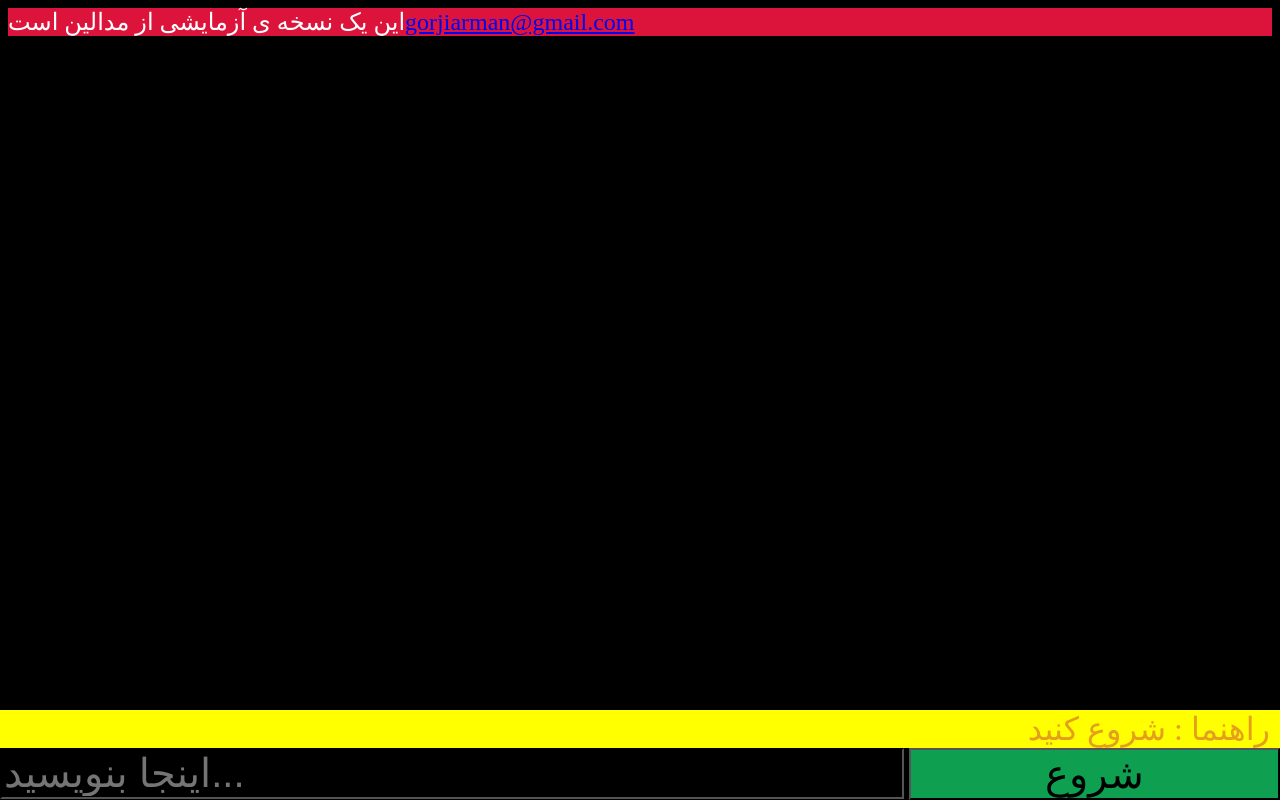
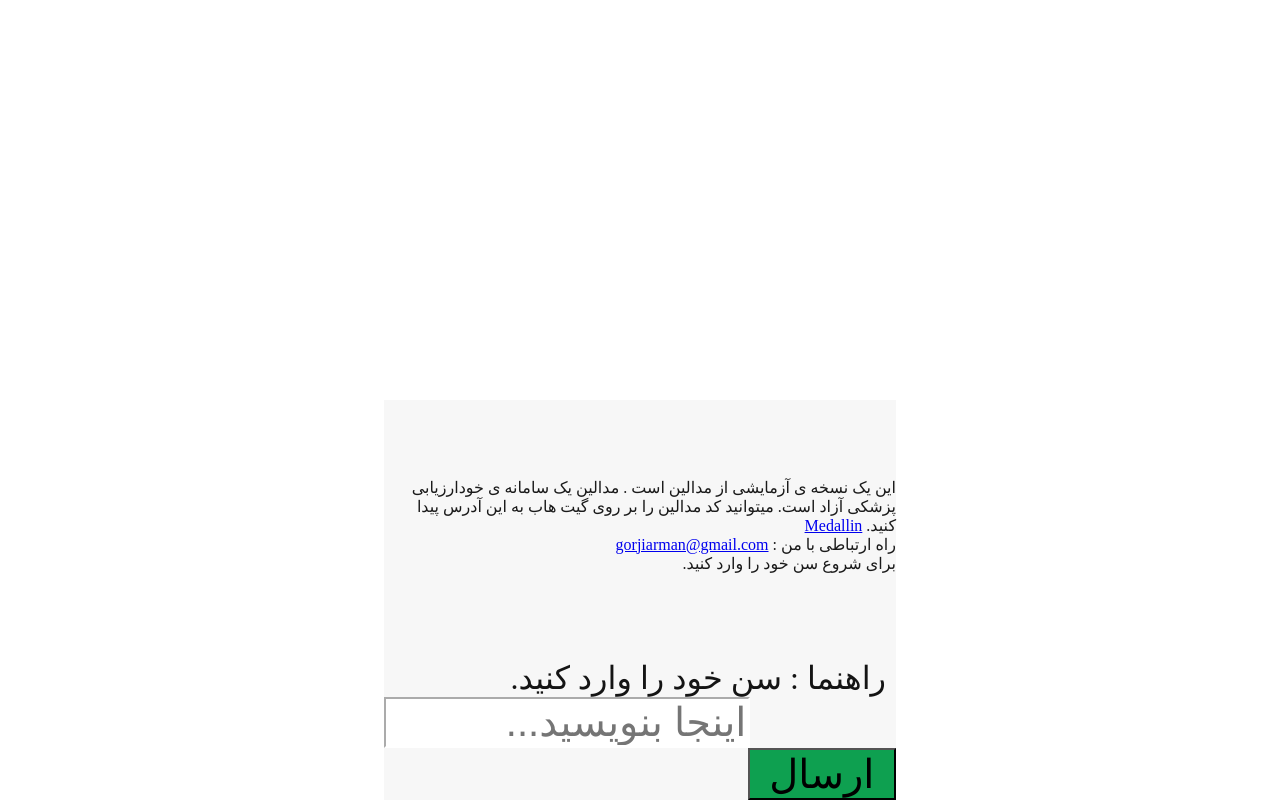
Before and after one commit to gorjiarman/Medallin, a Django app: page / in a window 1280 px wide. Run offline with Django 3.2, Linux system fonts and the light colour scheme.

Commit message:
some improvements in UI

```diff
--- a/testmedall/static/css/main.css
+++ b/testmedall/static/css/main.css
@@ -8,9 +8,59 @@
   bottom: 0pt;
   float: left;
   font-size: 5vh;
-  background-color: black;
-  border-color: black;
-  color: white;
+  background-color: rgb(255, 255, 255);
+  border-color: rgb(255, 255, 255);
+  color: rgb(31, 31, 31);
+}
+
+.UmBox {
+  display: inline-block;
+  align-self: start;
+  direction: rtl;
+  padding: 5px 6px 8px 6px;
+  border-radius: 6px;
+  margin-left: 40px;
+  margin-right: 20px;
+  color: black;
+  float: left;
+  background-color: #146f79;
+  position: relative;
+}
+
+.UmBox:after {
+  content: "";
+  position: absolute;
+  margin-top: -6px;
+  margin-right: -5px;
+  border-left: 12px solid transparent;
+  border-right: 12px solid transparent;
+  border-bottom: 12px solid #146f79;
+  transform: rotate(45deg);
+  top: 10px;
+}
+.BmBox {
+  display:inline-block;
+  padding:5px 6px 8px 6px;
+  border-radius: 6px;
+  margin-right: 40px;
+  margin-left: 20px;
+  font-size: 4vh;
+  color:black;
+  background-color:#9fb7b9;
+  position: relative;
+}
+
+.BmBox:before {
+  content: "";
+  position:absolute;
+  margin-top:-6px;
+  margin-left:-5px;
+  border-left: 12px solid transparent;
+  border-right: 12px solid transparent;
+  border-bottom: 12px solid #9fb7b9;
+  transform:rotate(-45deg);
+  right: -15px;
+  top: 10px;
 }
 .but
 {
@@ -24,30 +74,73 @@
   float: right;
   font-size:  5vh;
 }
+.but2
+{
+  display: table;
+  width: 100%;
+    margin-top: 10px;
+    margin-bottom: 10px;
+
+}
+.but3
+{
+  display: table;
+  margin-bottom: 10px;
+  margin-top: 10px;
+
+  width: 100%;
+}
 .iii
 {
   position: fixed;
-  width: 100%;
-  left: 0px;
-  right: 0px;
+  width: inherit;
+  height: fit-content;
   bottom: 0px;
 }
 body {
+  position: absolute;
+  height: 100%;
+  width: 100%;
+  background-color:rgb(255, 255, 255);
+  align-content: center;
+  direction: rtl;
+  color: rgb(26, 26, 26);
+  margin: 0px;
+}
+@media only screen and (min-width: 768px) {
+.mainContainer
+{
+  position: absolute;
+  width: 40%;
+  align-content: center;
+  left: 30%;
+  right: 30%;
+  height: -webkit-fill-available;
+  background-color: #f7f7f7;
+}
+}
+@media only screen and (max-width: 768px) {
+.mainContainer
+{
   position: relative;
-  background-color:black;
-  color: white;
+  width:100%;
+  height: -webkit-fill-available;
+  background-color: #1ce6ba;
 }
+}
+
 .div2
 {
   position: relative;
-  height:100%;
   width: 100%;
-  margin-bottom: 20vh;
+  height: fit-content;
+  padding-bottom: 150px;
+  background-color: #f7f7f7;
 }
 .div1
 {
   position:relative;
-  background-color: crimson;
+  background-color: rgb(188, 232, 245);
   width: 100%;
   left: 0px;
   right: 0px;
@@ -56,9 +149,10 @@
 }
 .helper
 {
+  position:relative;
   text-align: right;
   padding-right: 10px;
-  background-color: yellow;
-  color: #e69f1c;
+  background-color:  #f7f7f7;
+  color: #141414;
   font-size:  4vh;
 }
--- a/testmedall/templates/index.html
+++ b/testmedall/templates/index.html
@@ -2,24 +2,28 @@
 <!DOCTYPE html>
 <html lang="en">
 <head>
+<meta name="viewport" content="width=device-width,initial-scale=1">
 <meta charset="utf-8">
 <title>Get Text Input Field Value in JavaScript</title>
 <link rel = "stylesheet"
 type = "text/css"
-href = "{% static 'css/main.css' %}" />
+href = "{% static 'css/main.css' %}"/>
+
 </head>
 <script src="https://unpkg.com/axios/dist/axios.min.js"></script>
 <body>
-    <div class="div1" >این یک نسخه ی آزمایشی از مدالین است<a href=mailto:gorjiarman@gmail.com>gorjiarman@gmail.com</a></div>
-    <div class="div2" id="divid2">
-    </div>
-    <div class="iii">
-    <div class="helper" id="helperid">راهنما : شروع کنید</div>
-    <input type="text" placeholder="اینجا بنویسید..." id="myInput" class="textbox">
-    <button type="button" onclick="getInputValue();" class="but" id="butid">شروع</button>
+    <div class="mainContainer">
+               <div class="div2" id="divid2"> <div class="Bmbox">
+            این یک نسخه ی آزمایشی از مدالین است . مدالین یک سامانه ی خودارزیابی پزشکی آزاد است. میتوانید کد مدالین را بر روی گیت هاب به این آدرس پیدا کنید. <a href="https://github.com/Armanu/Medallin">Medallin</a><br>راه ارتباطی با من : <a href=mailto:gorjiarman@gmail.com>gorjiarman@gmail.com</a>
+            <br>برای شروع سن خود را وارد کنید.
+               </div></div>
+        <div class="iii">
+        <div class="helper" id="helperid">راهنما : سن خود را وارد کنید.</div>
+        <input type="text" placeholder="اینجا بنویسید..." id="myInput" class="textbox">
+        <button type="button" onclick="getInputValue();" class="but" id="butid">ارسال</button>
     </div>
     <script>
-        con = 0;
+        con = 1;
         var age ="";
         var gender="";
         var diseases;
@@ -27,48 +31,49 @@
         var answerSymptomString;
         var mySymptoms= new Object();
         function getInputValue(){
-            getMessage();
-            if(con ==0)
-            {
-                setHelper("در حال به روز رسانی...صبر کنید.");
-                var btn = document.createElement("DIV");
-                btn.style.fontSize="5vh";
-                document.getElementById("butid").innerHTML="ارسال";
-                btn.innerHTML = "سلام، چند سالتونه؟";
-                setHelper("سن خود را به عدد وارد کنید.")
-                document.getElementById("divid2").appendChild(btn);
-                con++;
-            }
-            else if(con ==1)
-            {
+
+            if(con ==1)
+            {            getMessage();
+
                 age = document.getElementById("myInput").value;
                 console.log(age);
                 var btn = document.createElement("DIV");
+                var cbtn = document.createElement("DIV");
+                cbtn.setAttribute("class","but2");
+                btn.setAttribute("class","Bmbox");
                 btn.style.fontSize="5vh";
                 btn.innerHTML = "مرد یا زن ؟";
                 setHelper("جنسیت خود را وارد کنید")
-                document.getElementById("divid2").appendChild(btn);
+                cbtn.appendChild(btn);
+                document.getElementById("divid2").appendChild(cbtn);
                 con++;
             }
             else if(con ==2)
-            {
+            {            getMessage();
+
                 gender = document.getElementById("myInput").value.replace("مرد","male").replace("زن","female");
                 console.log(gender);
                 var btn = document.createElement("DIV");
+                var cbtn = document.createElement("DIV");
+                cbtn.setAttribute("class","but2");
+                btn.setAttribute("class","Bmbox");
                 btn.style.fontSize="5vh";
                 btn.innerHTML = "مشکلتون چیه ؟";
                 setHelper("مانند؛ تب ، سردرد، سرفه")
-                document.getElementById("divid2").appendChild(btn);
+                cbtn.appendChild(btn);
+                document.getElementById("divid2").appendChild(cbtn);
                 con++;
             }
             else if(con ==3)
-            {
+            {            getMessage();
+
                 var symptom = document.getElementById("myInput").value;
                 getPredictFromSymptom(symptom,1);
                 con++;
             }
             else if(con ==4)
-            {
+            {            getMessage();
+
                 console.log('here we are');
                 var answer = document.getElementById("myInput").value;
                 if(answer =="y")
@@ -87,8 +92,12 @@
                 else
                 {
                     var btn = document.createElement("DIV");
+                    var cbtn = document.createElement("DIV");
+                    cbtn.setAttribute("class","but2");
+                    btn.setAttribute("class","Bmbox");
                     btn.style.fontSize="5vh";
                     btn.innerHTML = 'چی؟';
+                    cbtn.appendChild(btn);
                     document.getElementById("divid2").appendChild(btn);
                 }
 
@@ -146,51 +155,55 @@
                         else
                         {
                             console.log(response.data);
-                            var btn = document.createElement("DIV");
-                            btn.style.fontSize="5vh";
-                            btn.innerHTML = 'بیماری ها :';
-                            document.getElementById("divid2").appendChild(btn);
+                            answers="";
                             const forLoop = async _ => {
                             console.log('Start')
 
                             for (let index = 0; index < 10; index++) {
 
+                                answer="";
                                 console.log(response.data.result.predictions[index][0]);
-                                axios.get('https://www.medallin.ir/api/info/disease/'+response.data.result.predictions[index][0], { headers: {
+                                await axios.get('https://www.medallin.ir/api/info/disease/'+response.data.result.predictions[index][0], { headers: {
                                    Authorization: 'Bearer 5775e6158ce345feb2b4988b4c7d940f' ,
                                       'Accept-Language': 'fa'
                                 } })
                                 .then((response) => {
-                                   console.log(response.data);
-                                   answer = response.data.label;
-                                  console.log(answer);
-                                   var btn = document.createElement("DIV");
-                                btn.style.fontSize="5vh";
-                                btn.innerHTML = answer;
-                                btn.style.color="red";
-                                document.getElementById("divid2").appendChild(btn);
+
+                                    answer = response.data.label;
+                                   answers+=answer+"<br>";
+                                   console.log(answers);
 
                                 }).catch((error) => {
                                     console.log(error);
                                 }).then(() => {
                                 });
+                            }
 
                             }
+                            forLoop().then(()=>{
+                                var btn = document.createElement("DIV");
+                            var cbtn = document.createElement("DIV");
+                            cbtn.setAttribute("class","but2");
+                            btn.setAttribute("class","Bmbox");
+                            btn.style.fontSize="5vh";
+                            btn.innerHTML = 'بیماری ها :'+"<br>"+answers;
+                            cbtn.appendChild(btn);
+                            document.getElementById("divid2").appendChild(cbtn);
 
-                            console.log('End')
-                            }
-                            forLoop().then(()=>{
                             getStringFromConceptSymptom(response.data.result.suggestions[0]).then((response1) => {
 
                             console.log('fuckedup');
-                            window.scrollTo(0,document.getElementById("divid2").scrollHeight);
                             setHelper("y = آره , n = نه , u = نمیدونم");
                             var btn = document.createElement("DIV");
+                            var cbtn = document.createElement("DIV");
+                            cbtn.setAttribute("class","but2");
+                            btn.setAttribute("class","Bmbox");
                             btn.style.fontSize="5vh";
-                            btn.style.backgroundColor="gray"
                             btn.innerHTML = "آیا "+ response1+" دارید؟";
                             answerSymptomString = response1;
-                            document.getElementById("divid2").appendChild(btn);
+                            cbtn.appendChild(btn);
+                            document.getElementById("divid2").appendChild(cbtn);
+                            window.scrollTo(0,document.getElementById("divid2").scrollHeight+300);
 
                 });
                             });
@@ -276,15 +289,19 @@
         {
             var inputString = document.getElementById("myInput").value;
             var btn = document.createElement("DIV");
+            var cbtn = document.createElement("DIV");
+            cbtn.setAttribute("class","but3");
+
+            btn.setAttribute("class","Umbox");
             btn.style.textAlign ="right"
             btn.style.fontSize="5vh";
-            btn.style.background ="#2268c4"
             btn.innerHTML = inputString;
-            document.getElementById("divid2").appendChild(btn);
+            cbtn.appendChild(btn);
+            document.getElementById("divid2").appendChild(cbtn);
 
         }
 
     </script>
-
+ </div>
 </body>
 </html>
```
